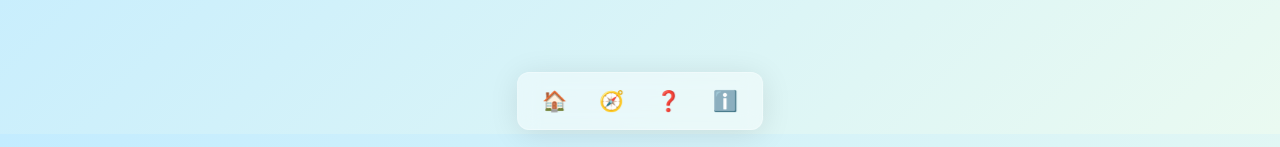
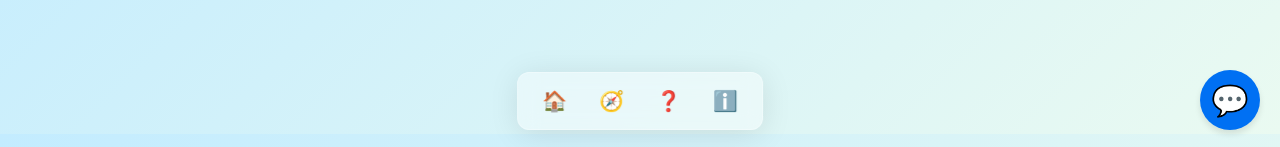
Before and after one commit to nitisbig/Chatgpt, a Next.js app: page / in a window 1280 px wide. Shown: the part 650-797 px from the top of the page. Built offline with nearby package versions, Linux system fonts and the light colour scheme.

Commit message:
Create chatbot component

```diff
--- /dev/null
+++ b/components/Chatbot.js
@@ -0,0 +1,26 @@
+import { useState } from 'react';
+
+export default function Chatbot() {
+  const [open, setOpen] = useState(false);
+
+  const toggle = () => setOpen(!open);
+
+  return (
+    <>
+      {open && (
+        <div className="chatbot-window glass-card">
+          <div className="chatbot-header">
+            <span>Chat with us</span>
+            <button className="chatbot-close" onClick={toggle} aria-label="Close chat">&times;</button>
+          </div>
+          <div className="chatbot-body">
+            <p>Hello! How can we help you?</p>
+          </div>
+        </div>
+      )}
+      <button className="chatbot-button" onClick={toggle} aria-label="Open chat">
+        💬
+      </button>
+    </>
+  );
+}
--- a/pages/_app.js
+++ b/pages/_app.js
@@ -1,11 +1,13 @@
 import '../styles/globals.css';
 import NavBar from '../components/NavBar';
+import Chatbot from '../components/Chatbot';
 
 export default function MyApp({ Component, pageProps }) {
   return (
     <>
       <Component {...pageProps} />
       <NavBar />
+      <Chatbot />
     </>
   );
 }
--- a/styles/globals.css
+++ b/styles/globals.css
@@ -12,3 +12,57 @@ body {
   backdrop-filter: blur(10px);
   -webkit-backdrop-filter: blur(10px);
 }
+
+.chatbot-button {
+  position: fixed;
+  bottom: 20px;
+  right: 20px;
+  background-color: #0070f3;
+  color: #fff;
+  border: none;
+  border-radius: 50%;
+  width: 60px;
+  height: 60px;
+  font-size: 30px;
+  cursor: pointer;
+  display: flex;
+  align-items: center;
+  justify-content: center;
+  box-shadow: 0 4px 6px rgba(0, 0, 0, 0.1);
+  z-index: 1000;
+}
+
+.chatbot-window {
+  position: fixed;
+  bottom: 100px;
+  right: 20px;
+  width: 300px;
+  max-width: calc(100% - 40px);
+  height: 400px;
+  display: flex;
+  flex-direction: column;
+  z-index: 1000;
+}
+
+.chatbot-header {
+  background-color: #0070f3;
+  color: #fff;
+  padding: 10px;
+  display: flex;
+  justify-content: space-between;
+  align-items: center;
+}
+
+.chatbot-body {
+  flex: 1;
+  padding: 10px;
+  background: rgba(255, 255, 255, 0.8);
+}
+
+.chatbot-close {
+  background: transparent;
+  border: none;
+  color: #fff;
+  font-size: 16px;
+  cursor: pointer;
+}
```
